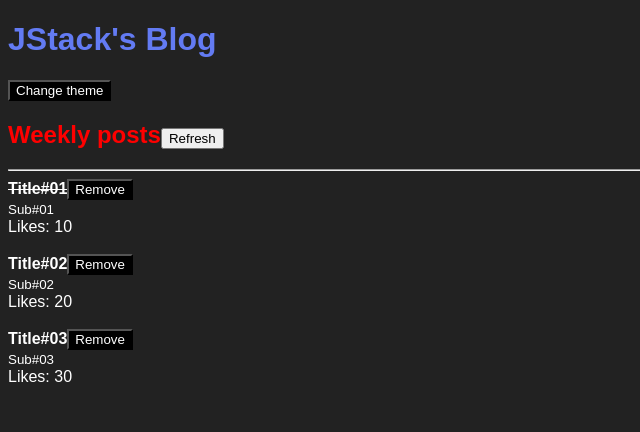
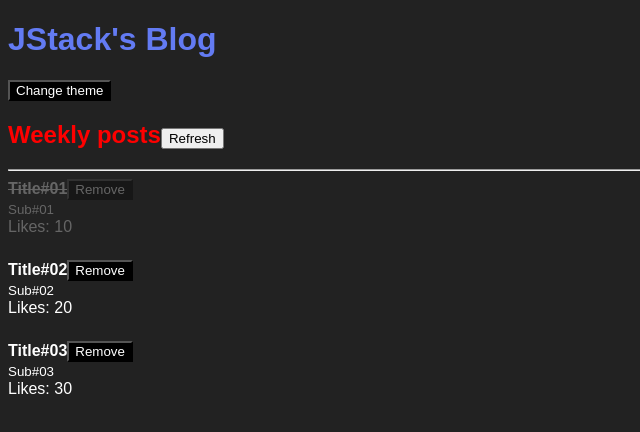
Before and after one commit to galleonpt/react-fundamentals, a React app: page / in a window 1280 px wide. Shown: the top 432 px of the page, without its empty margins (0-640 px from the left). Built offline with nearby package versions, Linux system fonts and the light colour scheme.

Commit message:
dynamic classes

```diff
--- a/src/App.js
+++ b/src/App.js
@@ -8,9 +8,9 @@ import styles from "./App.css"
 export default function App(){
 
 	const  [posts, setPosts] = useState([
-		{ id: Math.random(), title: "Title#01", subtitle: "Sub#01", likes: 10, read: true },
-		{ id: Math.random(), title: "Title#02", subtitle: "Sub#02", likes: 20, read: false },
-		{ id: Math.random(), title: "Title#03", subtitle: "Sub#03", likes: 30, read: false },
+		{ id: Math.random(), title: "Title#01", subtitle: "Sub#01", likes: 10, read: true, deleted: true },
+		{ id: Math.random(), title: "Title#02", subtitle: "Sub#02", likes: 20, read: false, deleted: false },
+		{ id: Math.random(), title: "Title#03", subtitle: "Sub#03", likes: 30, read: false, deleted: false },
 	])
 
 
@@ -24,7 +24,7 @@ export default function App(){
 	}
 
 	function handleRemovePost(postId){
-		setPosts((prevState)=> prevState.filter(post => post.id !== postId))
+		setPosts((prevState)=> prevState.map((post)=> post.id === postId ? {...post, deleted: true} : post))
 	}
 
 	return (
--- /dev/null
+++ b/src/Post.css
@@ -0,0 +1,8 @@
+.post {
+  margin-bottom: 24px;
+}
+
+.postDeleted {
+  opacity: 0.3;
+  margin-bottom: 24px;
+}
--- a/src/Post.js
+++ b/src/Post.js
@@ -2,10 +2,12 @@ import React from "react"
 import PropTypes from "prop-types"
 import PostHeader from "./PostHeader"
 
+import styles from "./Post.css"
 export default function Post(props){
 	return (
-		<>
-			<article>
+		<article className={
+			props.post.deleted ? styles.postDeleted : styles.post
+		}>
 
 			<PostHeader
 				onRemove={props.onRemove}
@@ -21,8 +23,6 @@ export default function Post(props){
 			<br></br>
 			Likes: {props.post.likes}
 		</article>
-			<br></br>
-		</>
 	)
 }
 
@@ -33,6 +33,7 @@ Post.propTypes = {
 		title:PropTypes.string.isRequired,
 		subtitle:PropTypes.string.isRequired,
 		likes: PropTypes.number.isRequired,
-		read: PropTypes.bool.isRequired
+		read: PropTypes.bool.isRequired,
+		deleted: PropTypes.bool.isRequired
 	}).isRequired
 }
```
Lines whose indentation alone changed are shown as unchanged.
